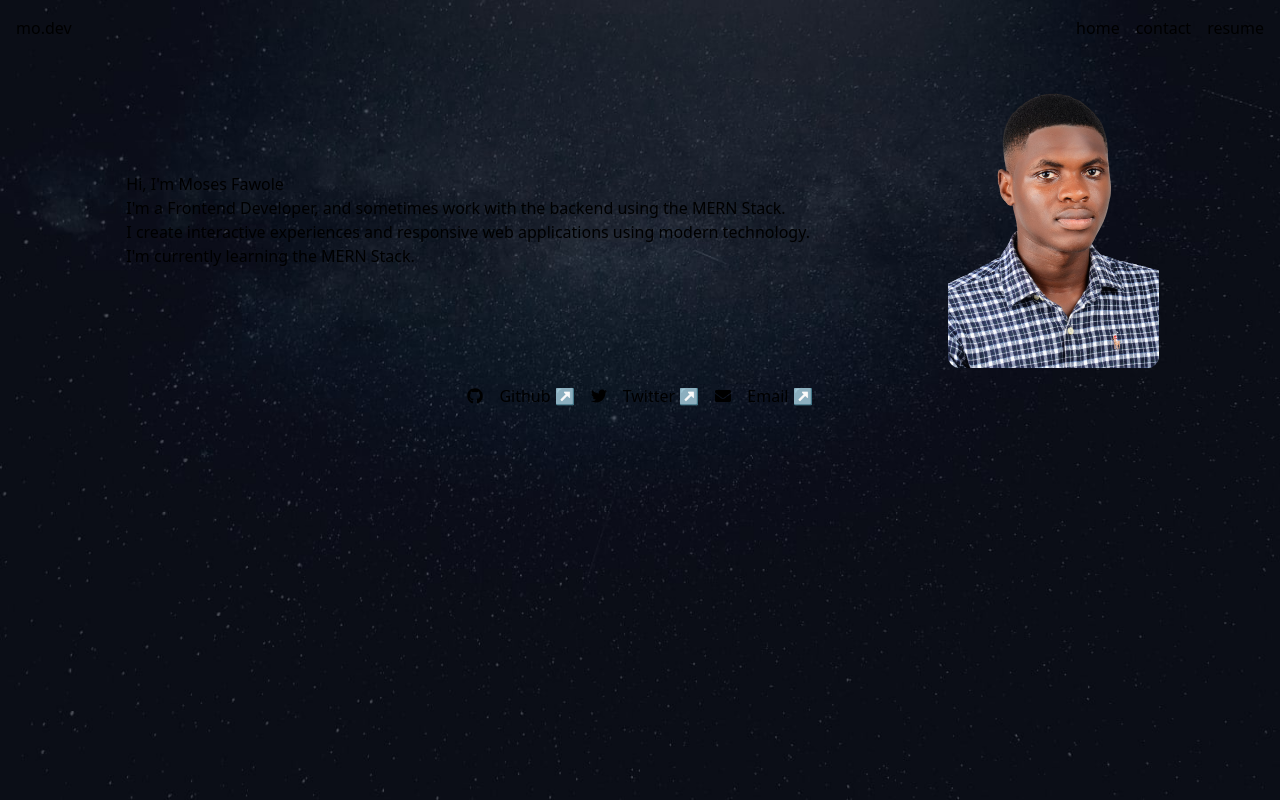
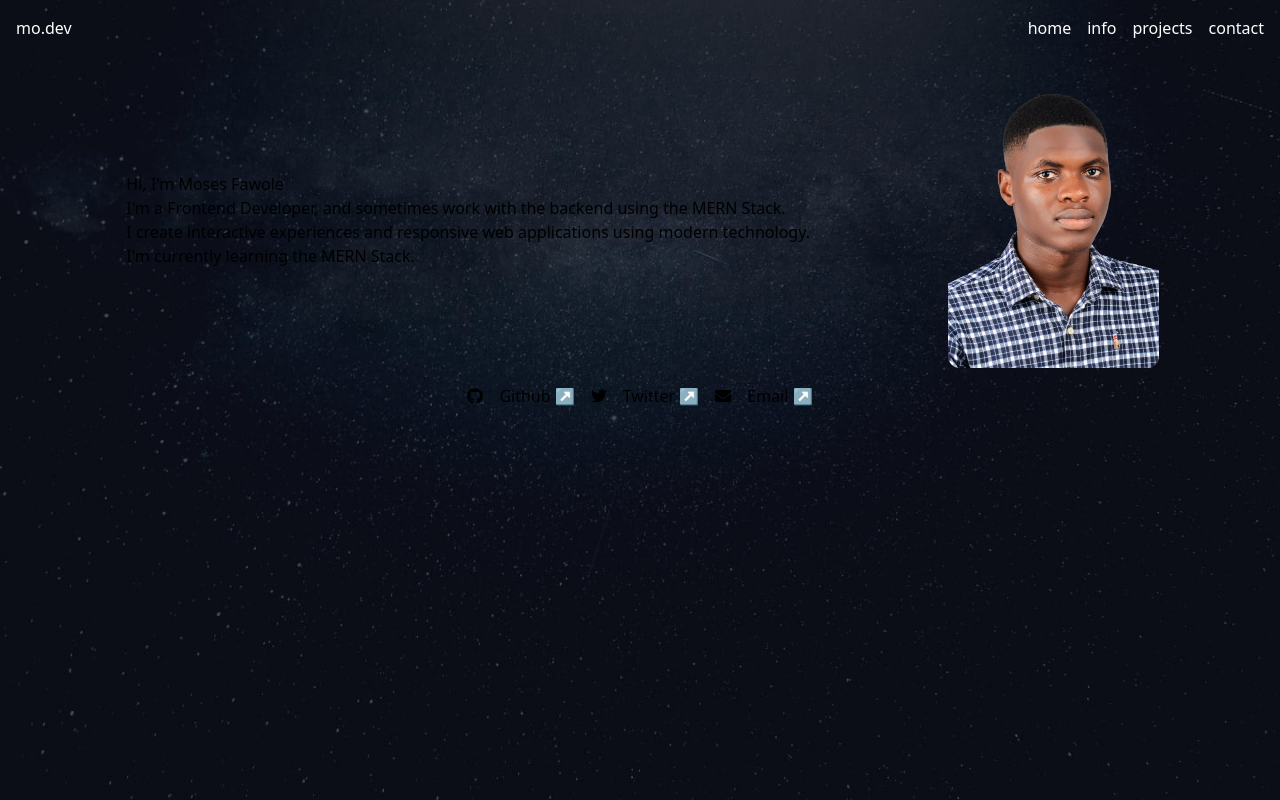
Before and after one commit to mosesfawole/portfolio, a React (Create React App) app: page / in a window 1280 px wide. Built offline with nearby package versions, Linux system fonts and the light colour scheme.

Commit message:
modify header navs

```diff
--- a/src/App.js
+++ b/src/App.js
@@ -25,9 +25,13 @@ function App() {
         <Header />
 
         <Routes>
-          <Route path="/" element={<Home />} />
+          <Route exact path="/" element={<Home />} />
+
+          <Route path="/home" element={<Home />} />
           <Route path="/info" element={<Info />} />
           <Route path="/projects" element={<Projects />} />
+          <Route path="/contact" element={<Projects />} />
+
           <Route path="*" element={<NotFound />} />
         </Routes>
         <div className="">
--- a/src/components/Header.jsx
+++ b/src/components/Header.jsx
@@ -2,7 +2,7 @@ import { Link } from "react-router-dom";
 import { motion } from "framer-motion";
 import { useState } from "react";
 import { MdMenu } from "react-icons/md";
-
+import navs from "../lib/navs";
 const Header = () => {
   const [isMenu, setIsMenu] = useState(false);
   const openMenu = () => {
@@ -25,25 +25,17 @@ const Header = () => {
     // navbar
     <div className="header  p-4">
       {/* desktop view */}
-      <div className="desktop md:flex hidden">
+      <div className="desktop text-white md:flex hidden">
         <div className="logo flex flex-1">mo.dev</div>
         <div className="flex items-center">
           <ul className="flex gap-4">
-            <li className="">
-              <Link className="" to="/">
-                home
-              </Link>
-            </li>
-            <li className="">
-              <Link className="" to="/contact ">
-                contact
-              </Link>
-            </li>
-            <li>
-              <Link className="" to="/info">
-                resume
-              </Link>
-            </li>{" "}
+            {navs.map((item, index) => (
+              <li key={index}>
+                <Link to={`/${item}`}>
+                  <p>{item}</p>
+                </Link>
+              </li>
+            ))}
           </ul>
         </div>
       </div>
--- /dev/null
+++ b/src/lib/navs.js
@@ -0,0 +1,2 @@
+const navs = ["home", "info", "projects", "contact"];
+export default navs;
```
